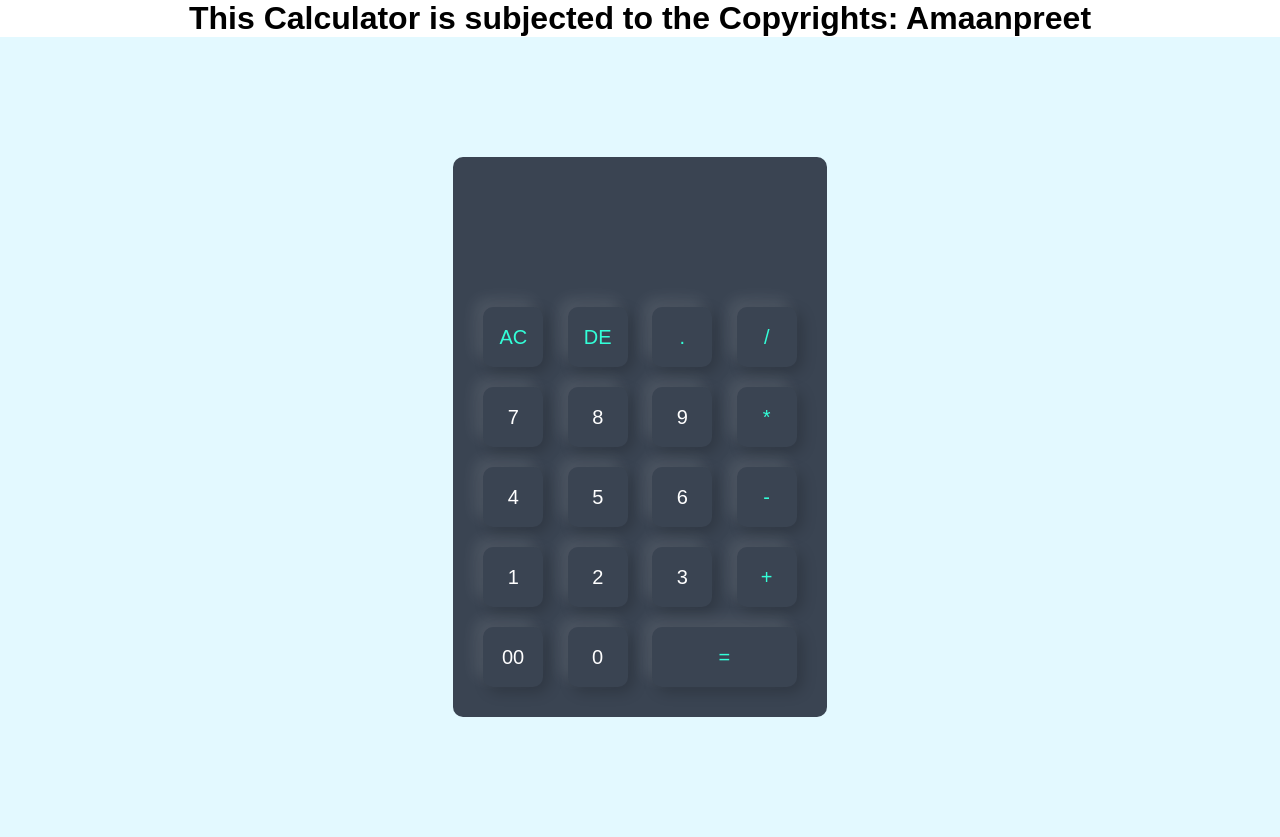
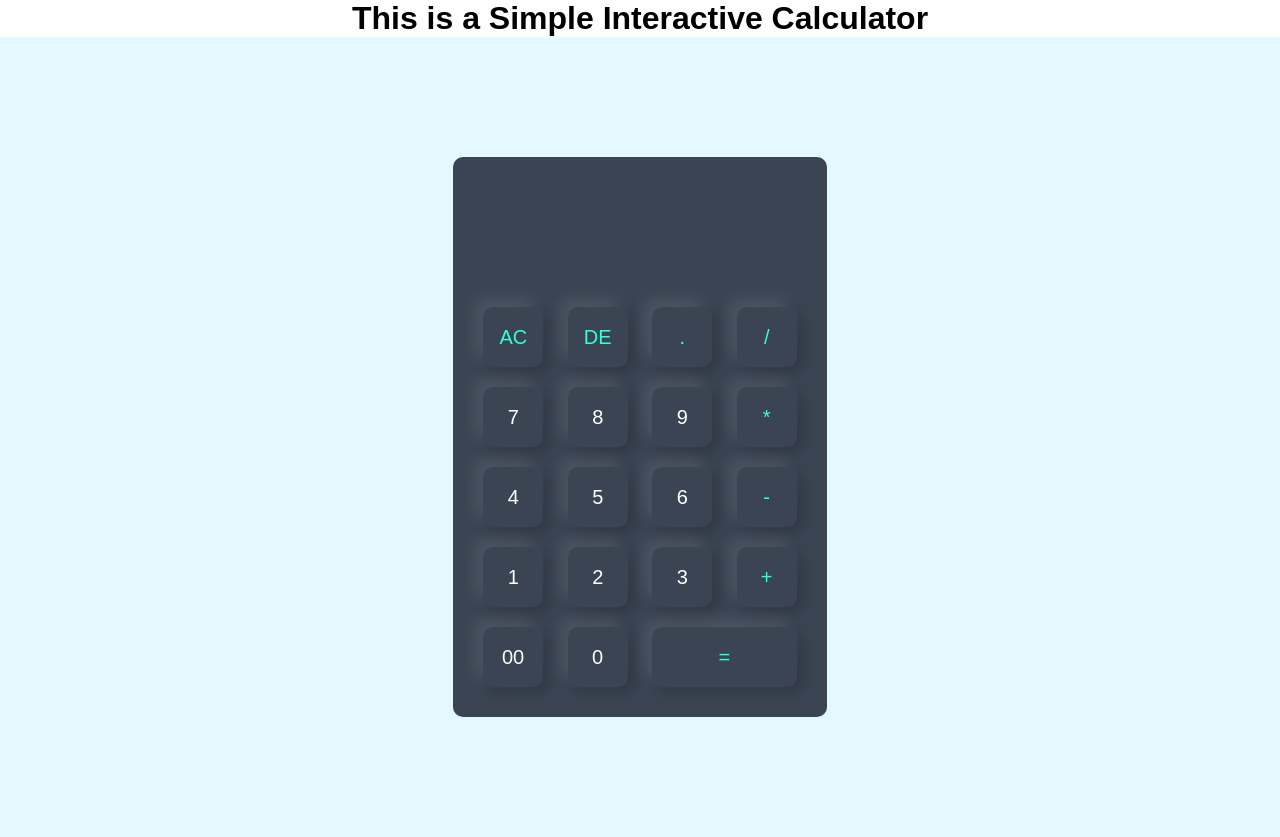
Before and after one commit to Navjot3630/calculator, a Flask app: page / in a window 1280 px wide. Run offline with Flask 3, Linux system fonts and the light colour scheme.

Commit message:
Index file change

```diff
--- a/templates/index.html
+++ b/templates/index.html
@@ -2,11 +2,11 @@
 <html>
 <head>
     <meta name="viewport" content="width=device-width, initial-scale=1.0">
-    <title>Calculator using javascript - Easy Tutorials</title>
+    <title>Calculator using javascript</title>
     <link rel="stylesheet" href="{{ url_for('static' , filename = 'style.css')}}">
 </head>
 <body>
-<h1>This Calculator is subjected to the Copyrights: Amaanpreet</h1>
+<h1>This is a Simple Interactive Calculator</h1>
 
 <div class="container">
   <div class="calculator">
```
